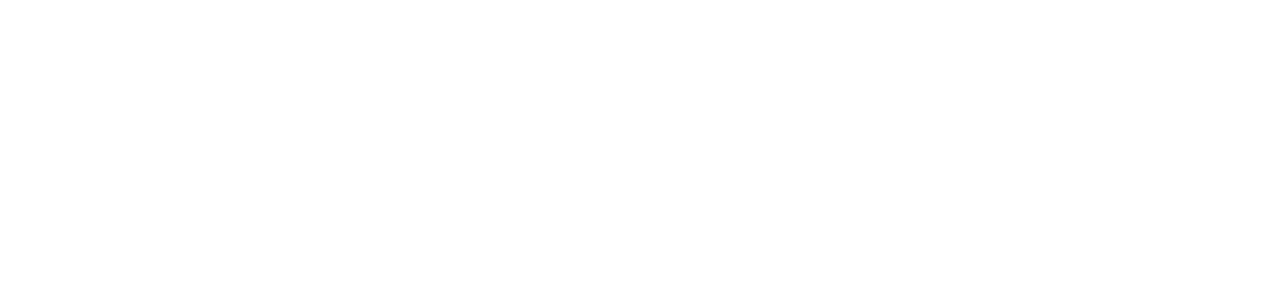
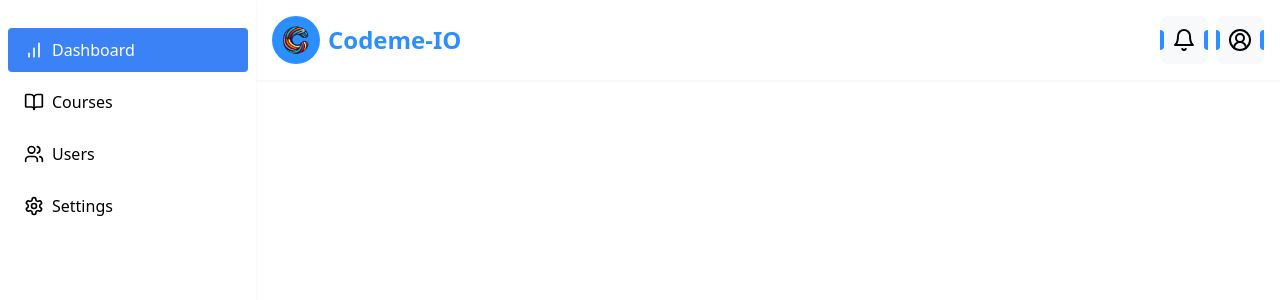
Before and after one commit to Ke1Tran666/codemeIO-Client_remake, a React (Vite) app: page /admin in a window 1280 px wide. Before the commit this address had no page. Shown: the top 300 px of the page. Built offline with nearby package versions, Linux system fonts and the light colour scheme.

Commit message:
update directory structure and write UI for admin

```diff
--- a/src/App.jsx
+++ b/src/App.jsx
@@ -3,16 +3,17 @@
 
 import './assets/css/output.css'
 import './assets/css/App.css'
-import ClientSignUp from "./pages/Client/ClientSignUp/ClientSignUp"
-import ClientSignIn from "./pages/Client/ClientSignIn/ClientSignIn"
+import ClientSignUp from "./pages/Client/Auth/ClientSignUp/ClientSignUp"
+import ClientSignIn from "./pages/Client/Auth/ClientSignIn/ClientSignIn"
 import ClientProduct from "./pages/Client/ClientProduct/ClientProduct"
 import ClientHome from "./pages/Client/ClientHome/ClientHome"
 import ScrollToTop from "./components/ScrollToTop/ScrollToTop"
 import { NotificationProvider } from "./components/Notification/NotificationContext"
-import ClientResetPassword from "./pages/Client/ClientSignIn/ClientResetPassword"
-import ClientUserProfile from "./pages/Client/ClientUserProfile/ClientUserProfile"
+import ClientResetPassword from "./pages/Client/Auth/ClientSignIn/ClientResetPassword"
+import ClientUserProfile from "./pages/Client/User/ClientUserProfile/ClientUserProfile"
 import ClientCourseInterface from "./pages/Client/ClientCourseInterface/ClientCourseInterface"
-import ClientLearningProfile from "./pages/Client/ClientLearningProfile/ClientLearningProfile"
+import ClientLearningProfile from "./pages/Client/User/ClientLearningProfile/ClientLearningProfile"
+import ClientAdmin from "./pages/ClientAdmin"
 
 const App = () => {
   return (
@@ -30,6 +31,9 @@
             <Route path="/course/:courseId" element={<ClientProduct />} />
             <Route path="/course/:courseId/lessons" element={<ClientCourseInterface />} />
           </Route>
+          <Route path="/admin" element={<ClientAdmin />}>
+
+          </Route>
         </Routes>
       </NotificationProvider>
     </>
--- a/src/assets/css/output.css
+++ b/src/assets/css/output.css
@@ -835,10 +835,6 @@
   height: 4rem;
 }
 
-.h-2\.5 {
-  height: 0.625rem;
-}
-
 .h-3\.5 {
   height: 0.875rem;
 }
@@ -884,6 +880,10 @@
   height: 100%;
 }
 
+.h-screen {
+  height: 100vh;
+}
+
 .min-h-screen {
   min-height: 100vh;
 }
@@ -941,6 +941,10 @@
   width: 100%;
 }
 
+.w-64 {
+  width: 16rem;
+}
+
 .max-w-7xl {
   max-width: 80rem;
 }
@@ -989,6 +993,11 @@
 
 .translate-y-0 {
   --tw-translate-y: 0px;
+  transform: translate(var(--tw-translate-x), var(--tw-translate-y)) rotate(var(--tw-rotate)) skewX(var(--tw-skew-x)) skewY(var(--tw-skew-y)) scaleX(var(--tw-scale-x)) scaleY(var(--tw-scale-y));
+}
+
+.-translate-x-full {
+  --tw-translate-x: -100%;
   transform: translate(var(--tw-translate-x), var(--tw-translate-y)) rotate(var(--tw-rotate)) skewX(var(--tw-skew-x)) skewY(var(--tw-skew-y)) scaleX(var(--tw-scale-x)) scaleY(var(--tw-scale-y));
 }
 
@@ -1113,6 +1122,12 @@
   margin-bottom: calc(1rem * var(--tw-space-y-reverse));
 }
 
+.space-y-6 > :not([hidden]) ~ :not([hidden]) {
+  --tw-space-y-reverse: 0;
+  margin-top: calc(1.5rem * calc(1 - var(--tw-space-y-reverse)));
+  margin-bottom: calc(1.5rem * var(--tw-space-y-reverse));
+}
+
 .overflow-hidden {
   overflow: hidden;
 }
@@ -1284,6 +1299,11 @@
 
 .bg-white\/5 {
   background-color: rgb(255 255 255 / 0.05);
+}
+
+.bg-gray-800 {
+  --tw-bg-opacity: 1;
+  background-color: rgb(31 41 55 / var(--tw-bg-opacity));
 }
 
 .bg-opacity-50 {
@@ -1414,6 +1434,16 @@
   padding-bottom: 2rem;
 }
 
+.py-2\.5 {
+  padding-top: 0.625rem;
+  padding-bottom: 0.625rem;
+}
+
+.py-7 {
+  padding-top: 1.75rem;
+  padding-bottom: 1.75rem;
+}
+
 .pl-10 {
   padding-left: 2.5rem;
 }
@@ -1574,11 +1604,6 @@
 .text-gray-800 {
   --tw-text-opacity: 1;
   color: rgb(31 41 55 / var(--tw-text-opacity));
-}
-
-.text-green-500 {
-  --tw-text-opacity: 1;
-  color: rgb(34 197 94 / var(--tw-text-opacity));
 }
 
 .text-primary {
@@ -1785,6 +1810,16 @@
   background-color: rgb(255 255 255 / 0.05);
 }
 
+.hover\:bg-gray-700:hover {
+  --tw-bg-opacity: 1;
+  background-color: rgb(55 65 81 / var(--tw-bg-opacity));
+}
+
+.hover\:bg-blue-100:hover {
+  --tw-bg-opacity: 1;
+  background-color: rgb(219 234 254 / var(--tw-bg-opacity));
+}
+
 .hover\:bg-opacity-75:hover {
   --tw-bg-opacity: 0.75;
 }
@@ -1792,6 +1827,16 @@
 .hover\:text-blue-600:hover {
   --tw-text-opacity: 1;
   color: rgb(37 99 235 / var(--tw-text-opacity));
+}
+
+.hover\:text-white:hover {
+  --tw-text-opacity: 1;
+  color: rgb(255 255 255 / var(--tw-text-opacity));
+}
+
+.hover\:text-gray-600:hover {
+  --tw-text-opacity: 1;
+  color: rgb(75 85 99 / var(--tw-text-opacity));
 }
 
 .hover\:underline:hover {
@@ -1920,6 +1965,10 @@
 }
 
 @media (min-width: 768px) {
+  .md\:relative {
+    position: relative;
+  }
+
   .md\:block {
     display: block;
   }
@@ -1934,6 +1983,11 @@
 
   .md\:max-w-\[400px\] {
     max-width: 400px;
+  }
+
+  .md\:translate-x-0 {
+    --tw-translate-x: 0px;
+    transform: translate(var(--tw-translate-x), var(--tw-translate-y)) rotate(var(--tw-rotate)) skewX(var(--tw-skew-x)) skewY(var(--tw-skew-y)) scaleX(var(--tw-scale-x)) scaleY(var(--tw-scale-y));
   }
 
   .md\:grid-cols-2 {
--- a/src/components/Clients/ClientHeader/ClientHeader.jsx
+++ b/src/components/Clients/ClientHeader/ClientHeader.jsx
@@ -1,9 +1,13 @@
 import { useState, useEffect, useRef } from "react";
-import { Bell, CircleUserRound, Search, ShoppingCart } from "lucide-react"; // Thêm ShoppingCart
+import { useLocation } from "react-router-dom"; // Thêm import này
+import { Bell, CircleUserRound, Search, ShoppingCart } from "lucide-react";
 import ElectroLogo from "../../ElectroLogo/ElectroLogo";
 import CategoryMenu from "./CategoryMenu";
 
 const ClientHeader = () => {
+    const location = useLocation(); // Sử dụng useLocation để lấy thông tin địa chỉ
+    const isAdmin = location.pathname.includes("/admin"); // Kiểm tra xem đường dẫn có chứa /admin không
+
     const [isAccountDropdownOpen, setAccountDropdownOpen] = useState(false);
     const [isLoggedIn, setIsLoggedIn] = useState(false);
     const [username, setUsername] = useState('');
@@ -53,6 +57,7 @@
                     <a href='/' className="flex items-center justify-center gap-2">
                         <ElectroLogo />
                     </a>
+                    {!isAdmin && ( // Chỉ hiển thị khi không ở chế độ admin
                         <div className="relative max-w-[300px] hidden md:block">
                             <div className="relative max-w-[300px] group flex-1 md:max-w-[400px]">
                                 <Search className="absolute left-4 top-1/2 -translate-y-1/2 text-[#9e9ea7] w-4 h-4 pointer-events-none transition-colors group-focus-within:text-[#0d0c22]" />
@@ -63,10 +68,11 @@
                                 />
                             </div>
                         </div>
-                    <CategoryMenu />
+                    )}
+                    {!isAdmin && <CategoryMenu />} {/* Chỉ hiển thị khi không ở chế độ admin */}
                     <div className="hidden md:block">
                         <div className="flex flex-wrap items-center gap-2">
-                            {isLoggedIn && ( // Hiển thị nút Giỏ hàng nếu người dùng đã đăng nhập
+                            {isLoggedIn && (
                                 <div className="relative group">
                                     <button
                                         type="button"
--- /dev/null
+++ b/src/components/Sidebar/Sidebar.jsx
@@ -0,0 +1,36 @@
+import { BarChart, Users, BookOpen, Settings } from 'lucide-react';
+import { useState } from 'react';
+
+const Sidebar = () => {
+    const [activeItem, setActiveItem] = useState('/admin');
+
+    const menuItems = [
+        { href: '/admin', icon: BarChart, label: 'Dashboard' },
+        { href: '/admin/courses', icon: BookOpen, label: 'Courses' },
+        { href: '/admin/users', icon: Users, label: 'Users' },
+        { href: '/admin/settings', icon: Settings, label: 'Settings' },
+    ];
+
+    return (
+        <div className="bg-white text-black w-64 py-7 px-2 absolute inset-y-0 left-0 transform -translate-x-full md:relative md:translate-x-0 transition duration-200 ease-in-out shadow-custom-1">
+            <nav className="flex flex-col gap-2">
+                {menuItems.map((item) => (
+                    <a
+                        key={item.href}
+                        href={item.href}
+                        className={`flex items-center py-2.5 px-4 rounded transition duration-200
+                            ${activeItem === item.href
+                                ? 'bg-blue-500 text-white'
+                                : 'hover:bg-blue-100 hover:text-gray-600'}`}
+                        onClick={() => setActiveItem(item.href)}
+                    >
+                        <item.icon className="mr-2" size={20} />
+                        {item.label}
+                    </a>
+                ))}
+            </nav>
+        </div>
+    );
+}
+
+export default Sidebar;
--- a/src/pages/Client/ClientSignIn/ClientResetPassword.jsx
+++ b/src/pages/Client/Auth/ClientSignIn/ClientResetPassword.jsx
@@ -1,8 +1,8 @@
 import { useState } from 'react';
 import axios from 'axios';
-import { useNotification } from '../../../components/Notification/NotificationContext';
+import { useNotification } from '../../../../components/Notification/NotificationContext';
 import { useNavigate } from 'react-router-dom';
-import { BASE_URL_API } from '../../../api/config'
+import { BASE_URL_API } from '../../../../api/config'
 
 const ClientResetPassword = () => {
     const [token, setToken] = useState('');
--- a/src/pages/Client/ClientSignIn/ClientSignIn.jsx
+++ b/src/pages/Client/Auth/ClientSignIn/ClientSignIn.jsx
@@ -1,9 +1,9 @@
 import { useState } from 'react';
 import axios from 'axios';
-import { useNotification } from '../../../components/Notification/NotificationContext';
+import { useNotification } from '../../../../components/Notification/NotificationContext';
 import { Eye, EyeOff } from 'lucide-react';
 import { useNavigate } from 'react-router-dom';
-import { BASE_URL_API } from '../../../api/config';
+import { BASE_URL_API } from '../../../../api/config';
 
 const ClientSignIn = () => {
     const [showPassword, setShowPassword] = useState(false);
--- a/src/pages/Client/ClientSignUp/ClientSignUp.jsx
+++ b/src/pages/Client/Auth/ClientSignUp/ClientSignUp.jsx
@@ -1,9 +1,9 @@
 import { useState } from 'react';
 import axios from 'axios';
 import { Eye, EyeOff } from 'lucide-react';
-import { useNotification } from '../../../components/Notification/NotificationContext';
+import { useNotification } from '../../../../components/Notification/NotificationContext';
 import { useNavigate } from 'react-router-dom';
-import { BASE_URL_API } from '../../../api/config'
+import { BASE_URL_API } from '../../../../api/config'
 
 const getCurrentDate = () => {
     const today = new Date();
--- a/src/pages/Client/ClientLearningProfile/ClientLearningProfile.jsx
+++ b/src/pages/Client/User/ClientLearningProfile/ClientLearningProfile.jsx
@@ -1,8 +1,8 @@
 import { useEffect, useState } from 'react';
-import { useNotification } from '../../../components/Notification/NotificationContext';
+import { useNotification } from '../../../../components/Notification/NotificationContext';
 import axios from 'axios';
 import { Link } from 'react-router-dom';
-import { BASE_URL, BASE_URL_API } from '../../../api/config';
+import { BASE_URL, BASE_URL_API } from '../../../../api/config';
 
 const ClientLearningProfile = () => {
     const [user, setUser] = useState({ username: '', email: '', photo: '' });
--- a/src/pages/Client/ClientUserProfile/ClientUserProfile.jsx
+++ b/src/pages/Client/User/ClientUserProfile/ClientUserProfile.jsx
@@ -1,8 +1,8 @@
 import { useState, useEffect, useRef } from 'react';
 import axios from 'axios';
 import { Eye, EyeOff } from 'lucide-react';
-import { useNotification } from '../../../components/Notification/NotificationContext';
-import { BASE_URL, BASE_URL_API } from '../../../api/config'
+import { useNotification } from '../../../../components/Notification/NotificationContext';
+import { BASE_URL, BASE_URL_API } from '../../../../api/config'
 
 const ClientUserProfile = () => {
     const [showPassword, setShowPassword] = useState(false);
--- /dev/null
+++ b/src/pages/ClientAdmin.jsx
@@ -0,0 +1,19 @@
+import { Outlet } from "react-router-dom"; // Đảm bảo import đúng
+import Sidebar from "../components/Sidebar/Sidebar";
+import ClientHeader from "../components/Clients/ClientHeader/ClientHeader"
+
+const ClientAdmin = () => {
+    return (
+        <div className="flex h-screen">
+            <Sidebar />
+            <div className="flex-1">
+                <ClientHeader />
+                <main className="p-4"> {/* Thêm padding hoặc margin nếu cần */}
+                    <Outlet />
+                </main>
+            </div>
+        </div>
+    );
+};
+
+export default ClientAdmin;
```
Lines whose indentation alone changed are shown as unchanged.
